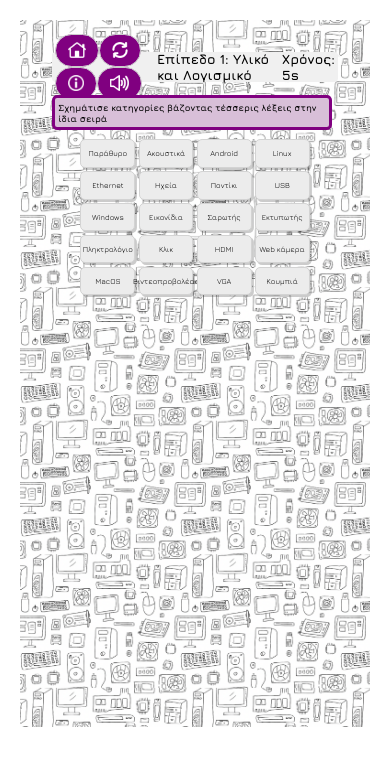
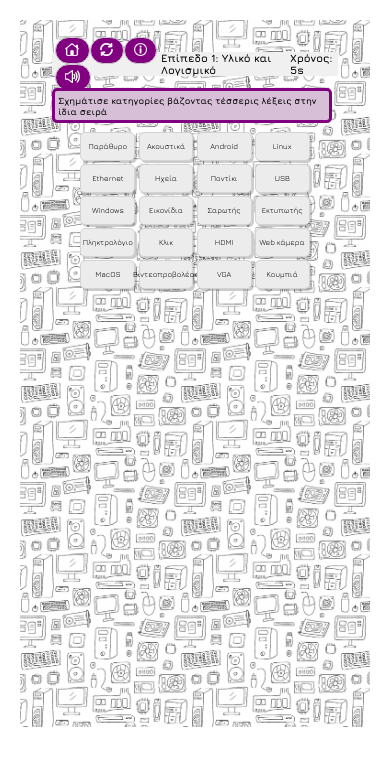
Before and after one commit to VeeQui/tech-word-connect-game, a React (Vite) app: page /#/game in a window 390 px wide. Shown: the top 766 px of the page. Built offline with nearby package versions, Linux system fonts and the light colour scheme; a web font is replaced by a local one.

Commit message:
Minor appearance modifications

```diff
--- a/src/Pages/WordConnect.jsx
+++ b/src/Pages/WordConnect.jsx
@@ -401,6 +401,8 @@
     msUserSelect: "none",
     MozUserSelect: "none",
     WebkitTapHighlightColor: "transparent",
+  zoom: window.innerWidth < 650 ? "0.8" : "1",  //width (650) should be adjusted to game container
+  WebkitZoom: window.innerWidth < 650 ? "0.8" : "1", // Specific for Safari - width (650) should be adjusted to game container
   },
   Btn: {
     fontFamily: "myGameFont",
```
